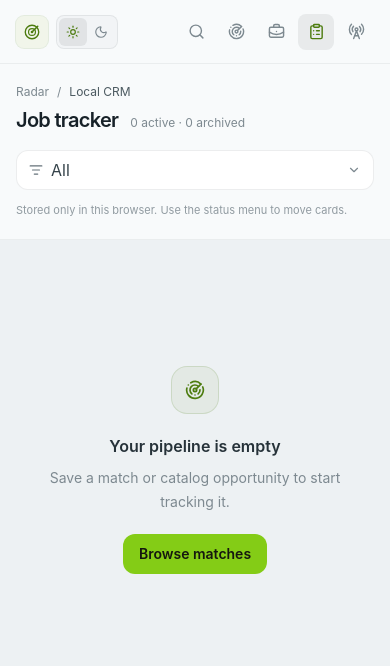
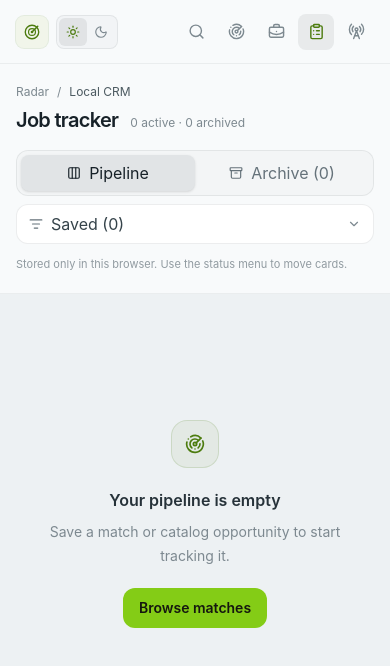
Before and after one commit to Bigda7/jobradar-frontend, a React (Vite) app: page /tracker in a window 390 px wide. Shown: the top 666 px of the page. Built offline with nearby package versions, Linux system fonts and the light colour scheme.

Commit message:
feat: clarify tracker pipeline and archive

```diff
--- a/package.json
+++ b/package.json
@@ -1,6 +1,6 @@
 {
   "name": "jobradar-frontend",
-  "version": "1.1.1",
+  "version": "1.1.2",
   "private": true,
   "license": "MIT",
   "engines": {
--- a/src/features/sources/sources-page.tsx
+++ b/src/features/sources/sources-page.tsx
@@ -14,8 +14,8 @@
     refetchInterval: 30_000,
   });
 
-  const sources = sourcesQuery.data ?? [];
-  const enabledCount = sources.filter((source) => source.enabled).length;
+  const registeredSources = sourcesQuery.data ?? [];
+  const sources = registeredSources.filter((source) => source.enabled);
   const errorCount = sources.filter((source) => source.last_error).length;
 
   return (
@@ -39,8 +39,7 @@
                 </h1>
                 {sourcesQuery.data ? (
                   <span className="text-xs text-zinc-600">
-                    {sources.length} registered · {enabledCount} enabled ·{' '}
-                    {errorCount} with reported errors
+                    {sources.length} active · {errorCount} with reported errors
                   </span>
                 ) : null}
               </div>
--- a/src/features/tracker/tracker-page.tsx
+++ b/src/features/tracker/tracker-page.tsx
@@ -9,7 +9,7 @@
   type DragStartEvent,
 } from '@dnd-kit/core';
 import { sortableKeyboardCoordinates } from '@dnd-kit/sortable';
-import { ArrowUpDown, ListFilter, Radar } from 'lucide-react';
+import { Archive, ArrowUpDown, Columns3, ListFilter, Radar } from 'lucide-react';
 import { useState } from 'react';
 import { Link } from 'react-router-dom';
 
@@ -30,6 +30,7 @@
   allTrackerStatuses,
   pipelineStatuses,
   type TrackerRecord,
+  type TrackerStatus,
 } from './tracker-schema';
 import {
   getActiveTrackerCount,
@@ -39,15 +40,16 @@
 import {
   sortTrackerRecords,
   type TrackerSort,
-  type TrackerView,
 } from './tracker-view';
 
-const trackerSortOptions = [
-  { value: 'recent_activity', label: 'Recent activity' },
-  { value: 'oldest_activity', label: 'Oldest activity' },
+const archiveSortOptions = [
+  { value: 'recent_activity', label: 'Recently archived' },
+  { value: 'oldest_activity', label: 'Oldest archived' },
   { value: 'vacancy_newest', label: 'Vacancy: newest' },
   { value: 'vacancy_oldest', label: 'Vacancy: oldest' },
 ];
+
+type TrackerMode = 'pipeline' | 'archive';
 
 function getRecordIdFromSortableId(id: string): number | null {
   const prefix = 'tracker-record-';
@@ -62,7 +64,13 @@
 
 export function TrackerPage() {
   const trackerState = useTrackerState();
-  const [view, setView] = useState<TrackerView>('all');
+  const initialMobileStage =
+    pipelineStatuses.find((status) =>
+      trackerState.order[status].some((id) => Boolean(trackerState.records[id])),
+    ) ?? 'saved';
+  const [mode, setMode] = useState<TrackerMode>('pipeline');
+  const [mobileStage, setMobileStage] =
+    useState<TrackerStatus>(initialMobileStage);
   const [sort, setSort] = useState<TrackerSort>('recent_activity');
   const [selectedId, setSelectedId] = useState<number | null>(null);
   const [activeDragId, setActiveDragId] = useState<number | null>(null);
@@ -71,26 +79,21 @@
     useSensor(KeyboardSensor, { coordinateGetter: sortableKeyboardCoordinates }),
   );
   const activeCount = getActiveTrackerCount(trackerState);
-  const archivedRecords = trackerState.order.archived
-    .map((id) => trackerState.records[id])
-    .filter((record): record is TrackerRecord => Boolean(record));
+  const recordsByStatus = Object.fromEntries(
+    allTrackerStatuses.map((status) => [
+      status,
+      trackerState.order[status]
+        .map((id) => trackerState.records[id])
+        .filter((record): record is TrackerRecord => Boolean(record)),
+    ]),
+  ) as Record<TrackerStatus, TrackerRecord[]>;
+  const archivedRecords = recordsByStatus.archived;
+  const sortedArchivedRecords = sortTrackerRecords(archivedRecords, sort);
   const totalCount = activeCount + archivedRecords.length;
-  const filteredRecords =
-    view === 'all'
-      ? []
-      : sortTrackerRecords(
-          trackerState.order[view]
-            .map((id) => trackerState.records[id])
-            .filter((record): record is TrackerRecord => Boolean(record)),
-          sort,
-        );
-  const viewOptions = [
-    { value: 'all', label: 'All' },
-    ...allTrackerStatuses.map((status) => ({
-      value: status,
-      label: `${trackerStatusMeta[status].label} (${trackerState.order[status].length})`,
-    })),
-  ];
+  const stageOptions = pipelineStatuses.map((status) => ({
+    value: status,
+    label: `${trackerStatusMeta[status].label} (${recordsByStatus[status].length})`,
+  }));
   const selectedRecord =
     selectedId === null
       ? null
@@ -161,24 +164,56 @@
               </div>
 
               <div className="flex w-full flex-wrap items-center gap-2 sm:w-auto">
-                <PremiumSelect
-                  value={view}
-                  onValueChange={(value) => setView(value as TrackerView)}
-                  options={viewOptions}
-                  label="Tracker status filter"
-                  leadingIcon={<ListFilter className="h-3.5 w-3.5 text-zinc-500" />}
-                  triggerClassName="w-full sm:w-44"
-                />
-                {view !== 'all' ? (
+                <div
+                  className="grid w-full grid-cols-2 rounded-xl border border-white/[0.07] bg-white/[0.02] p-1 sm:w-auto"
+                  aria-label="Tracker view"
+                >
+                  <button
+                    type="button"
+                    onClick={() => setMode('pipeline')}
+                    aria-pressed={mode === 'pipeline'}
+                    className={`inline-flex h-9 items-center justify-center gap-2 rounded-lg px-3 text-xs font-medium transition-colors ${
+                      mode === 'pipeline'
+                        ? 'bg-white/[0.08] text-zinc-100 shadow-sm'
+                        : 'text-zinc-500 hover:text-zinc-300'
+                    }`}
+                  >
+                    <Columns3 className="h-3.5 w-3.5" />
+                    Pipeline
+                  </button>
+                  <button
+                    type="button"
+                    onClick={() => setMode('archive')}
+                    aria-pressed={mode === 'archive'}
+                    className={`inline-flex h-9 items-center justify-center gap-2 rounded-lg px-3 text-xs font-medium transition-colors ${
+                      mode === 'archive'
+                        ? 'bg-white/[0.08] text-zinc-100 shadow-sm'
+                        : 'text-zinc-500 hover:text-zinc-300'
+                    }`}
+                  >
+                    <Archive className="h-3.5 w-3.5" />
+                    Archive ({archivedRecords.length})
+                  </button>
+                </div>
+                {mode === 'pipeline' ? (
+                  <PremiumSelect
+                    value={mobileStage}
+                    onValueChange={(value) => setMobileStage(value as TrackerStatus)}
+                    options={stageOptions}
+                    label="Pipeline stage"
+                    leadingIcon={<ListFilter className="h-3.5 w-3.5 text-zinc-500" />}
+                    triggerClassName="w-full md:hidden"
+                  />
+                ) : (
                   <PremiumSelect
                     value={sort}
                     onValueChange={(value) => setSort(value as TrackerSort)}
-                    options={trackerSortOptions}
-                    label="Sort tracker cards"
+                    options={archiveSortOptions}
+                    label="Sort archived opportunities"
                     leadingIcon={<ArrowUpDown className="h-3.5 w-3.5 text-zinc-500" />}
-                    triggerClassName="w-full sm:w-44"
+                    triggerClassName="w-full sm:w-48"
                   />
-                ) : null}
+                )}
               </div>
             </div>
             <p className="mt-3 text-[11px] text-zinc-700">
@@ -212,7 +247,7 @@
                   </Link>
                 </div>
               </div>
-            ) : view === 'all' && activeCount > 0 ? (
+            ) : mode === 'pipeline' && activeCount > 0 ? (
               <DndContext
                 sensors={sensors}
                 collisionDetection={trackerCollisionDetection}
@@ -222,9 +257,7 @@
               >
                 <div className="grid gap-4 p-4 md:grid-cols-2 md:p-6 xl:h-full xl:grid-cols-4">
                   {pipelineStatuses.map((status) => {
-                    const records = trackerState.order[status]
-                      .map((id) => trackerState.records[id])
-                      .filter((record): record is TrackerRecord => Boolean(record));
+                    const records = recordsByStatus[status];
 
                     return (
                       <TrackerColumn
@@ -232,6 +265,7 @@
                         status={status}
                         records={records}
                         onSelect={(record) => setSelectedId(record.opportunityId)}
+                        className={status === mobileStage ? '' : 'hidden md:flex'}
                       />
                     );
                   })}
@@ -242,9 +276,9 @@
                   ) : null}
                 </DragOverlay>
               </DndContext>
-            ) : view !== 'all' && filteredRecords.length > 0 ? (
+            ) : mode === 'archive' && sortedArchivedRecords.length > 0 ? (
               <div className="grid gap-3 p-4 sm:grid-cols-2 sm:p-6 2xl:grid-cols-3">
-                {filteredRecords.map((record) => (
+                {sortedArchivedRecords.map((record) => (
                   <TrackerCard
                     key={getTrackerSortableId(record.opportunityId)}
                     record={record}
@@ -255,9 +289,9 @@
               </div>
             ) : (
               <div className="grid min-h-[420px] place-items-center p-6 text-center text-sm text-zinc-600">
-                {view === 'all'
-                  ? 'No active opportunities.'
-                  : `No ${trackerStatusMeta[view].label.toLowerCase()} opportunities.`}
+                {mode === 'pipeline'
+                  ? 'No opportunities in the active pipeline.'
+                  : 'No archived opportunities.'}
               </div>
             )}
           </div>
```
Also changed, not shown: 1 other file (tests, documents, lock files or other folders).
